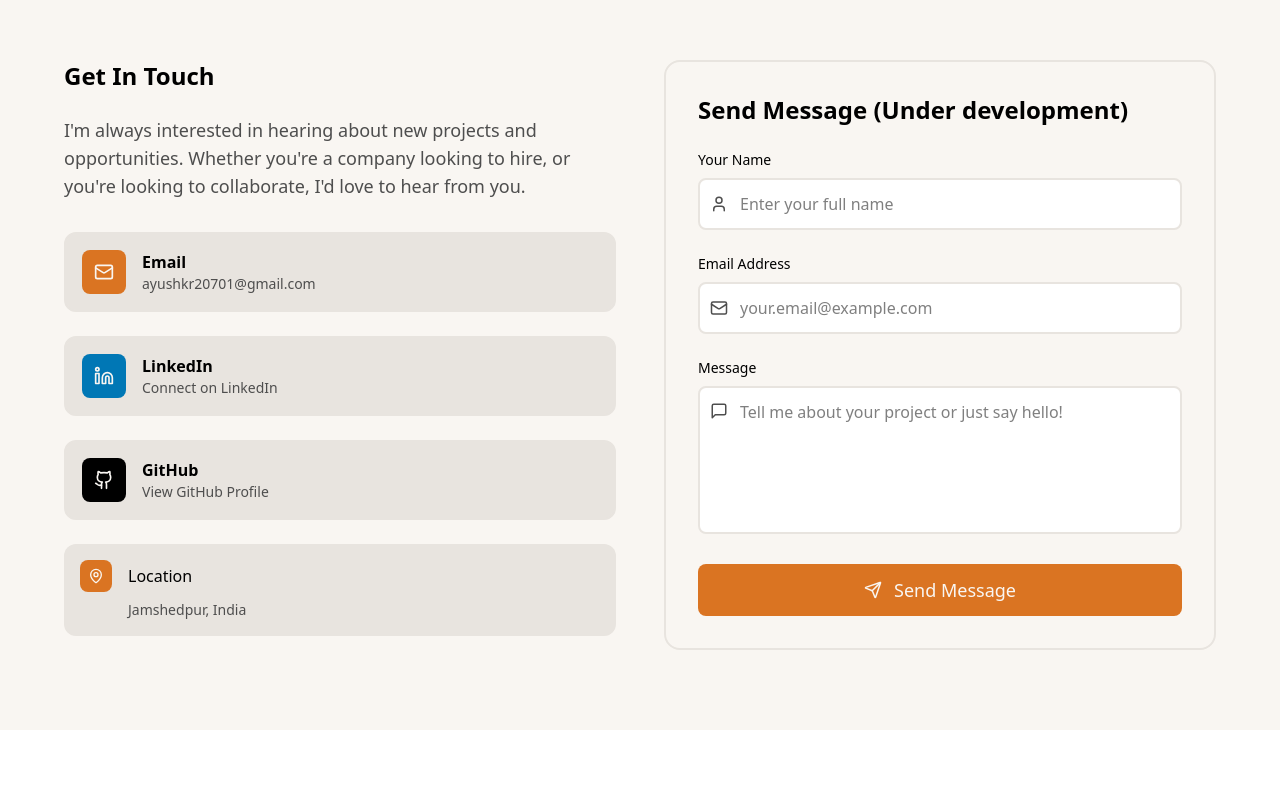
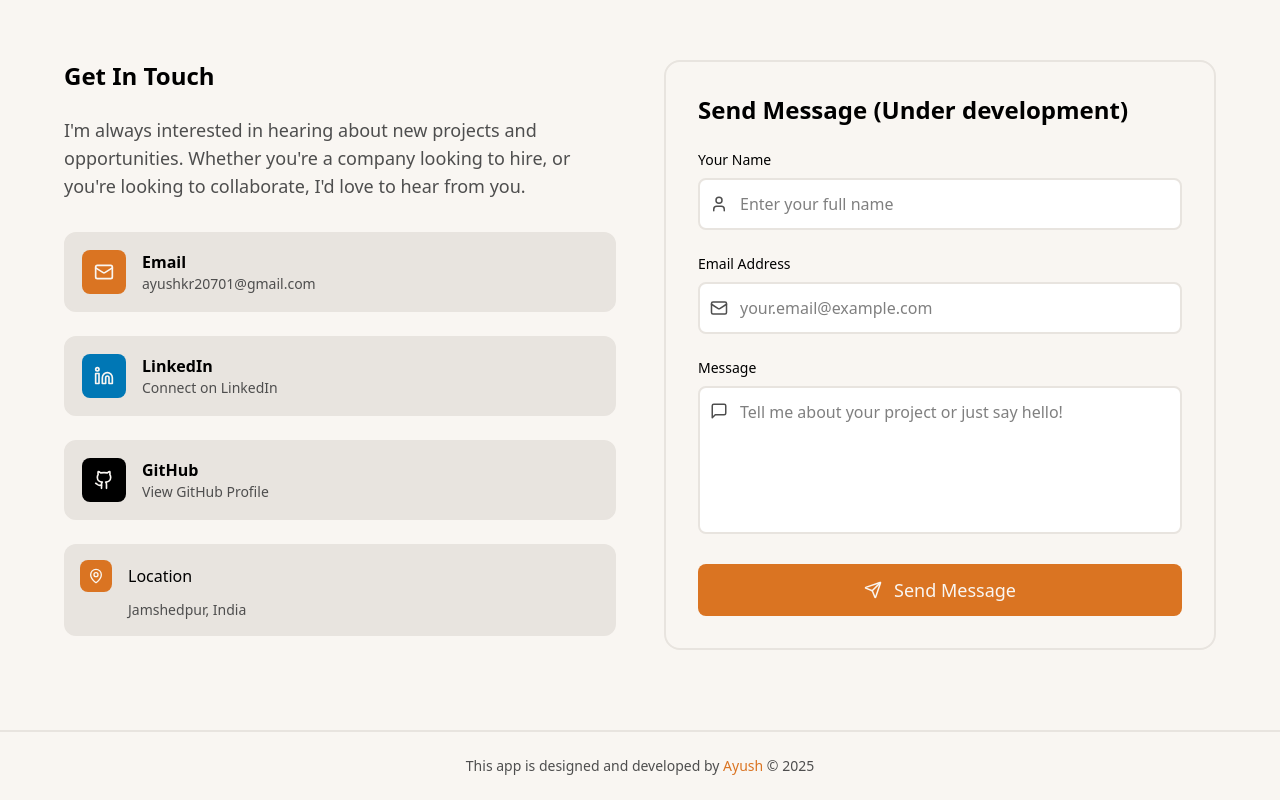
Before and after one commit to ayush-20701/My-Portfolio, a React (Vite) app in the folder Frontend/: page / in a window 1280 px wide. Shown: the part 3834-4634 px from the top of the page. Before the commit the page ends 4564 px from the top, so only its background shows below. Built offline with nearby package versions, Linux system fonts and the light colour scheme.

Commit message:
added footer

```diff
--- a/Frontend/Components/Contact.jsx
+++ b/Frontend/Components/Contact.jsx
@@ -402,6 +402,28 @@ const Contact = ({ isDarkMode }) => {
           </div>
         </div>
       </div>
+      {/* Footer */}
+      <footer
+        className="border-t-2 py-6"
+        style={{
+          borderColor: isDarkMode ? '#4e4e4e' : '#e8e4df'
+        }}
+      >
+        <div className="container mx-auto px-6">
+          <div className="text-center">
+            <p
+              className="text-sm font-medium"
+              style={{ color: isDarkMode ? '#e8e4df' : '#4e4e4e' }}
+            >
+              This app is designed and developed by{' '}
+              <span style={{ color: '#da7422' }}>Ayush</span>{' '}
+              <span className="inline-block" style={{ color: isDarkMode ? '#e8e4df' : '#4e4e4e' }}>
+                © {new Date().getFullYear()}
+              </span>
+            </p>
+          </div>
+        </div>
+      </footer>
     </section>
   );
 };
```
